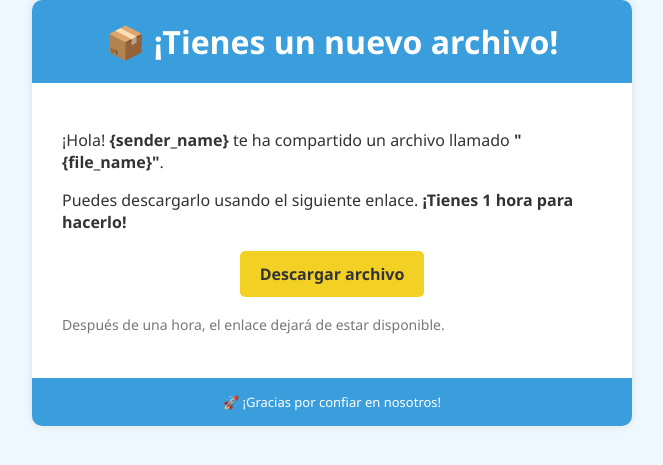
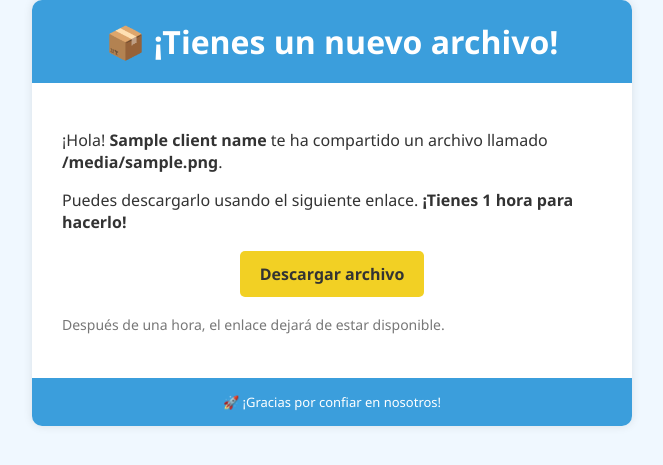
Before and after one commit to mpayalal/hamm-notifications, a Python web app: template templates/file_sent.html in a window 1280 px wide. Shown: the top 465 px of the page, without its empty margins (308-971 px from the left). Run offline with Jinja, Linux system fonts and the light colour scheme; the template is opened without the code that fills it: most values are stand-ins (such as "Sample title", 1, 10 or a date in 2020).

Commit message:
Arreglando plantilla

```diff
--- a/templates/file_sent.html
+++ b/templates/file_sent.html
@@ -14,13 +14,13 @@
     <tr>
       <td style="padding:30px; color:#333333;">
         <p style="font-size:16px;">
-          ¡Hola! <strong>{sender_name}</strong> te ha compartido un archivo llamado <strong>"{file_name}"</strong>.
+          ¡Hola! <strong>{{ client_name }}</strong> te ha compartido un archivo llamado <strong>{{ file_name }}</strong>.
         </p>
         <p style="font-size:16px;">
           Puedes descargarlo usando el siguiente enlace. <strong>¡Tienes 1 hora para hacerlo!</strong>
         </p>
         <p style="text-align:center; margin:30px 0;">
-          <a href="{file_url}" style="background-color:#f2d024; color:#333; padding:12px 20px; text-decoration:none; border-radius:5px; font-weight:bold;">
+          <a href="{{ file_url }}" style="background-color:#f2d024; color:#333; padding:12px 20px; text-decoration:none; border-radius:5px; font-weight:bold;">
             Descargar archivo
           </a>
         </p>
```
